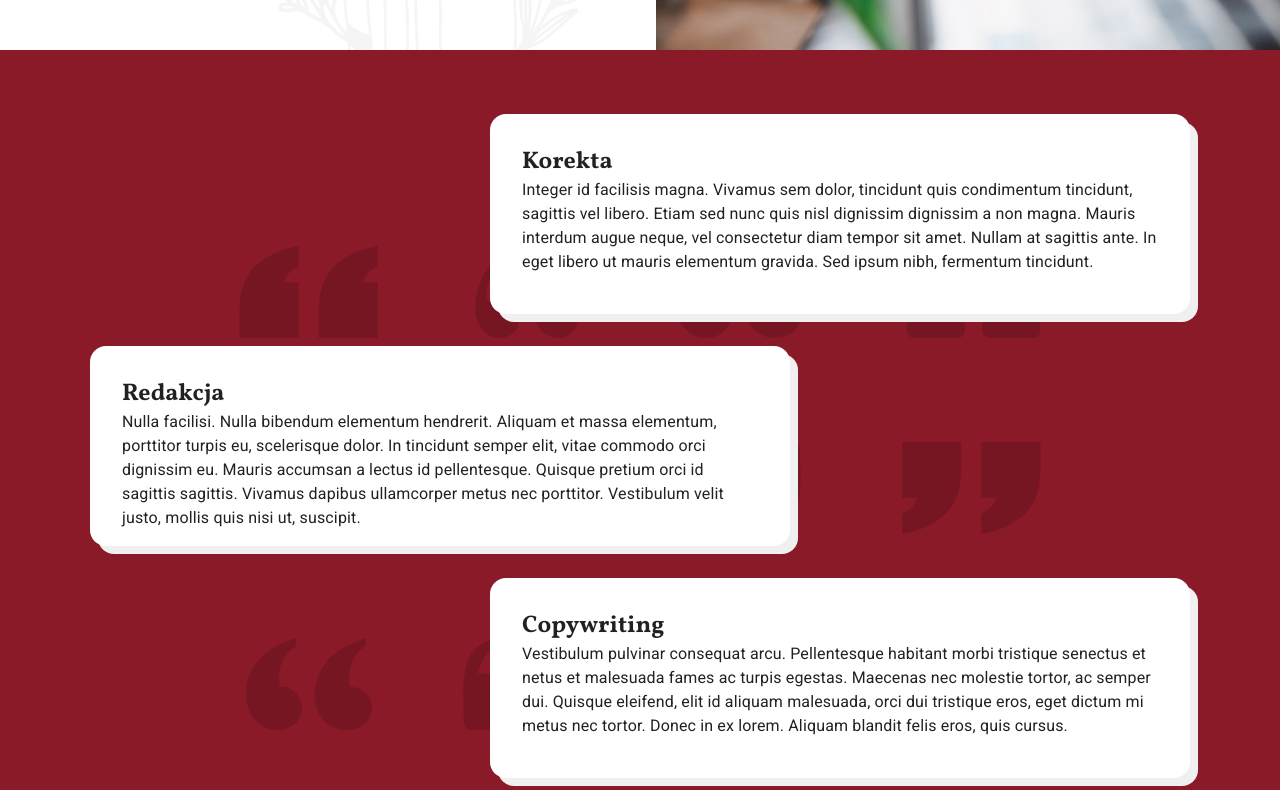
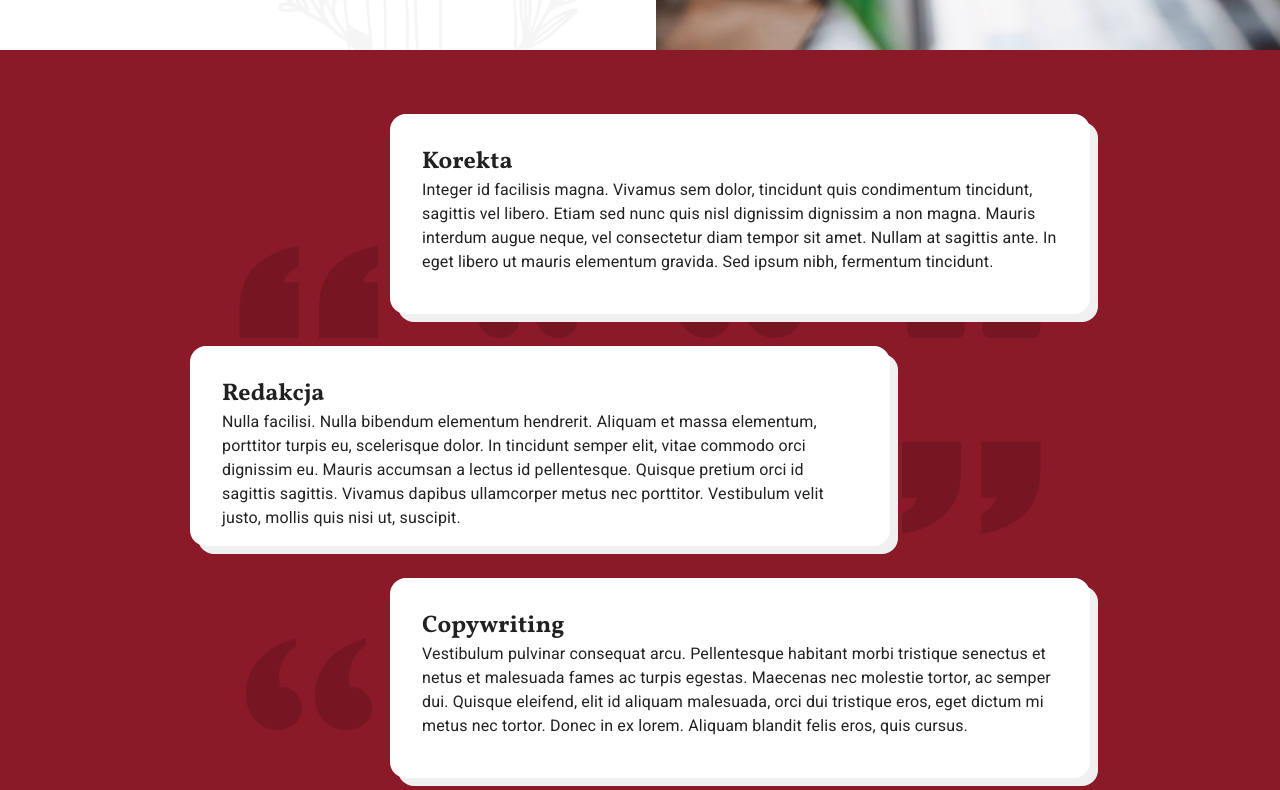
Before and after one commit to dawid-bobowski/portfolio-mbalazyk, a React (Vite) app: page / in a window 1280 px wide. Shown: the part 850-1640 px from the top of the page. Built offline with nearby package versions, Linux system fonts and the light colour scheme.

Commit message:
Animated offer box

```diff
--- a/package.json
+++ b/package.json
@@ -14,6 +14,7 @@
     "@emotion/styled": "^11.11.0",
     "@mui/icons-material": "^5.14.1",
     "@mui/material": "^5.14.1",
+    "framer-motion": "^10.15.1",
     "lodash": "^4.17.21",
     "react": "^18.2.0",
     "react-dom": "^18.2.0"
--- a/src/App.tsx
+++ b/src/App.tsx
@@ -5,7 +5,7 @@ import useSticky from './hooks/useSticky';
 
 import Banner from './components/Banner';
 import Hero from './components/Hero';
-import Offer from './components/Offer';
+import Offers from './components/Offers';
 import Portfolio from './components/Portfolio';
 import Contact from './components/Contact';
 import Footer from './components/Footer';
@@ -40,7 +40,7 @@ const App = () => {
           stickyRef={stickyRef}
         />
         <Hero />
-        <Offer />
+        <Offers />
         <Portfolio />
         <Contact />
         <Footer />
--- a/src/components/Offer.tsx
+++ /dev/null
@@ -1,132 +0,0 @@
-import { Box, Button, Typography } from '@mui/material';
-
-import NavigateNextIcon from '@mui/icons-material/NavigateNext';
-
-import BackgroundImage from '/offer-background.png';
-
-const Offer = () => {
-  return (
-    <Box
-      id='main-offers'
-      sx={{
-        minHeight: 800,
-        display: 'flex',
-        flexDirection: 'column',
-        alignItems: 'center',
-        padding: '2rem 0',
-        backgroundImage: `url(${BackgroundImage})`,
-        backgroundColor: '#8b1a29',
-        backgroundPosition: 'center',
-        backgroundSize: 'contain',
-        backgroundRepeat: 'no-repeat',
-      }}
-    >
-      <Box
-        id='offers-wrapper'
-        sx={{
-          marginTop: '2rem',
-          display: 'flex',
-          flexDirection: 'column',
-          gap: 4,
-        }}
-      >
-        <Box className='offer-item-wrapper' sx={styles.offerItemWrapper}>
-          <Box className='offer-item' sx={styles.offerItem}>
-            <Typography className='offer-title' variant='h5' sx={styles.offerTitle}>Korekta</Typography>
-            <Typography className='offer-description' sx={styles.offerDescription}>
-              Integer id facilisis magna. Vivamus sem dolor, tincidunt quis condimentum tincidunt, sagittis vel libero.
-              Etiam sed nunc quis nisl dignissim dignissim a non magna. Mauris interdum augue neque, vel consectetur
-              diam tempor sit amet. Nullam at sagittis ante. In eget libero ut mauris elementum gravida. Sed ipsum
-              nibh, fermentum tincidunt.
-            </Typography>
-          </Box>
-        </Box>
-        <Box className='offer-item-wrapper' sx={styles.offerItemWrapper}>
-          <Box className='offer-item' sx={styles.offerItem}>
-            <Typography className='offer-title' variant='h5' sx={styles.offerTitle}>Redakcja</Typography>
-            <Typography className='offer-description' sx={styles.offerDescription}>
-              Nulla facilisi. Nulla bibendum elementum hendrerit. Aliquam et massa elementum, porttitor turpis eu,
-              scelerisque dolor. In tincidunt semper elit, vitae commodo orci dignissim eu. Mauris accumsan a lectus id
-              pellentesque. Quisque pretium orci id sagittis sagittis. Vivamus dapibus ullamcorper metus nec porttitor.
-              Vestibulum velit justo, mollis quis nisi ut, suscipit.
-            </Typography>
-          </Box>
-        </Box>
-        <Box className='offer-item-wrapper' sx={styles.offerItemWrapper}>
-          <Box className='offer-item' sx={styles.offerItem}>
-            <Typography className='offer-title' variant='h5' sx={styles.offerTitle}>Copywriting</Typography>
-            <Typography className='offer-description' sx={styles.offerDescription}>
-              Vestibulum pulvinar consequat arcu. Pellentesque habitant morbi tristique senectus et netus et malesuada
-              fames ac turpis egestas. Maecenas nec molestie tortor, ac semper dui. Quisque eleifend, elit id aliquam
-              malesuada, orci dui tristique eros, eget dictum mi metus nec tortor. Donec in ex lorem. Aliquam blandit
-              felis eros, quis cursus.
-            </Typography>
-          </Box>
-        </Box>
-      </Box>
-      <Box sx={{
-        marginTop: 10,
-      }}>
-        <Button
-          variant='contained'
-          sx={{
-            display: 'flex',
-            alignItems: 'center',
-            justifyContent: 'center',
-            backgroundColor: '#fff',
-            color: '#8b1a29',
-            '&:hover': {
-              color: '#b51d2d',
-              backgroundColor: '#fff',
-              boxShadow: '0 0 4px 4px #b51d2d',
-            },
-          }}
-        >
-          <Typography sx={{
-            fontFamily: '"Source Sans 3", sans-serif',
-            textTransform: 'initial',
-          }}>
-            Więcej szczegółów
-          </Typography>
-          <NavigateNextIcon sx={{
-            fontSize: 16,
-          }} />
-        </Button>
-      </Box>
-    </Box>
-  );
-};
-
-const styles = {
-  offerItemWrapper: {
-    display: 'flex',
-    alignItems: 'center',
-    gap: 4,
-    position: 'relative',
-    '&:nth-of-type(2n)': {
-      left: -200,
-    },
-    '&:nth-of-type(2n+1)': {
-      left: 200,
-    },
-  },
-  offerItem: {
-    backgroundColor: '#fff',
-    borderRadius: '1rem',
-    width: 700,
-    height: 200,
-    padding: 4,
-    boxShadow: '8px 8px 0px #f0f0f0',
-    display: 'flex',
-    flexDirection: 'column',
-  },
-  offerTitle: {
-    fontFamily: 'Vollkorn, serif',
-    fontWeight: 'bold',
-  },
-  offerDescription: {
-
-  },
-};
-
-export default Offer;
--- /dev/null
+++ b/src/components/Offers/OfferBox.css
@@ -0,0 +1,11 @@
+.offer-item-wrapper-motion {
+  position: relative;
+}
+
+.offer-item-wrapper-motion:nth-of-type(2n) {
+  left: -100px;
+}
+
+.offer-item-wrapper-motion:nth-of-type(2n+1) {
+  left: 100px;
+}
--- /dev/null
+++ b/src/components/Offers/OfferBox.tsx
@@ -0,0 +1,54 @@
+import { motion } from 'framer-motion';
+import { useRef } from 'react';
+import { Box, Typography } from '@mui/material';
+
+import './OfferBox.css';
+
+const boxVariant = {
+  visible: { opacity: 1, scale: 1 },
+  hidden: { opacity: 0, scale: 0 },
+};
+
+export interface IOfferBoxProps {
+  title: string;
+  description: string;
+}
+
+const OfferBox = (props: IOfferBoxProps) => {
+  const ref = useRef(null);
+
+  return (
+    <motion.div
+      ref={ref}
+      className='offer-item-wrapper-motion'
+      initial='hidden'
+      whileInView='visible'
+      viewport={{ once: true }}
+      variants={boxVariant}
+    >
+      <Box className='offer-item' sx={styles.offerItem}>
+        <Typography className='offer-title' variant='h5' sx={styles.offerTitle}>{props.title}</Typography>
+        <Typography className='offer-description'>{props.description}</Typography>
+      </Box>
+    </motion.div>
+  )
+}
+
+const styles = {
+  offerItem: {
+    backgroundColor: '#fff',
+    borderRadius: '1rem',
+    width: 700,
+    height: 200,
+    padding: 4,
+    boxShadow: '8px 8px 0px #f0f0f0',
+    display: 'flex',
+    flexDirection: 'column',
+  },
+  offerTitle: {
+    fontFamily: 'Vollkorn, serif',
+    fontWeight: 'bold',
+  },
+};
+
+export default OfferBox;
--- /dev/null
+++ b/src/components/Offers/index.tsx
@@ -0,0 +1,132 @@
+import { Box, Button, Typography } from '@mui/material';
+
+import NavigateNextIcon from '@mui/icons-material/NavigateNext';
+
+import BackgroundImage from '/offer-background.png';
+import OfferBox, { IOfferBoxProps } from './OfferBox';
+
+const OFFERS: IOfferBoxProps[] = [
+  {
+    title: 'Korekta',
+    description: 'Integer id facilisis magna. Vivamus sem dolor, tincidunt quis condimentum tincidunt, sagittis vel \
+      libero. Etiam sed nunc quis nisl dignissim dignissim a non magna. Mauris interdum augue neque, vel consectetur \
+      diam tempor sit amet. Nullam at sagittis ante. In eget libero ut mauris elementum gravida. Sed ipsum \
+      nibh, fermentum tincidunt.',
+  },
+  {
+    title: 'Redakcja',
+    description: 'Nulla facilisi. Nulla bibendum elementum hendrerit. Aliquam et massa elementum, porttitor turpis \
+      eu, scelerisque dolor. In tincidunt semper elit, vitae commodo orci dignissim eu. Mauris accumsan a lectus id \
+      pellentesque. Quisque pretium orci id sagittis sagittis. Vivamus dapibus ullamcorper metus nec porttitor. \
+      Vestibulum velit justo, mollis quis nisi ut, suscipit.',
+  },
+  {
+    title: 'Copywriting',
+    description: 'Vestibulum pulvinar consequat arcu. Pellentesque habitant morbi tristique senectus et netus et \
+      malesuada fames ac turpis egestas. Maecenas nec molestie tortor, ac semper dui. Quisque eleifend, elit id \
+      aliquam malesuada, orci dui tristique eros, eget dictum mi metus nec tortor. Donec in ex lorem. Aliquam blandit \
+      felis eros, quis cursus.',
+  },
+];
+
+const Offers = () => {
+  return (
+    <Box
+      id='main-offers'
+      sx={{
+        minHeight: 800,
+        display: 'flex',
+        flexDirection: 'column',
+        alignItems: 'center',
+        padding: '2rem 0',
+        backgroundImage: `url(${BackgroundImage})`,
+        backgroundColor: '#8b1a29',
+        backgroundPosition: 'center',
+        backgroundSize: 'contain',
+        backgroundRepeat: 'no-repeat',
+      }}
+    >
+      <Box
+        id='offers-wrapper'
+        sx={{
+          marginTop: '2rem',
+          display: 'flex',
+          flexDirection: 'column',
+          alignItems: 'center',
+          gap: 4,
+        }}
+      >
+        {OFFERS.map(item => (
+          <OfferBox
+            key={item.title}
+            title={item.title}
+            description={item.description}
+          />
+        ))}
+      </Box>
+      <Box sx={{
+        marginTop: 10,
+      }}>
+        <Button
+          variant='contained'
+          sx={{
+            display: 'flex',
+            alignItems: 'center',
+            justifyContent: 'center',
+            backgroundColor: '#fff',
+            color: '#8b1a29',
+            '&:hover': {
+              color: '#b51d2d',
+              backgroundColor: '#fff',
+              boxShadow: '0 0 4px 4px #b51d2d',
+            },
+          }}
+        >
+          <Typography sx={{
+            fontFamily: '"Source Sans 3", sans-serif',
+            textTransform: 'initial',
+          }}>
+            Więcej szczegółów
+          </Typography>
+          <NavigateNextIcon sx={{
+            fontSize: 16,
+          }} />
+        </Button>
+      </Box>
+    </Box>
+  );
+};
+
+const styles = {
+  offerItemWrapper: {
+    display: 'flex',
+    alignItems: 'center',
+    gap: 4,
+    position: 'relative',
+    '&:nth-of-type(2n)': {
+      left: -200,
+    },
+    '&:nth-of-type(2n+1)': {
+      left: 200,
+    },
+  },
+  offerItem: {
+    backgroundColor: '#fff',
+    borderRadius: '1rem',
+    width: 700,
+    height: 200,
+    padding: 4,
+    boxShadow: '8px 8px 0px #f0f0f0',
+    display: 'flex',
+    flexDirection: 'column',
+  },
+  offerTitle: {
+    fontFamily: 'Vollkorn, serif',
+    fontWeight: 'bold',
+  },
+  offerDescription: {
+
+  },
+};
+
+export default Offers;
--- a/src/index.css
+++ b/src/index.css
@@ -79,3 +79,7 @@ button:focus-visible {
   position: fixed;
   top: 0;
 }
+
+.slide-in {
+  transform: translateX(0) !important;
+}
```
Also changed, not shown: 1 other file (tests, documents, lock files or other folders).
